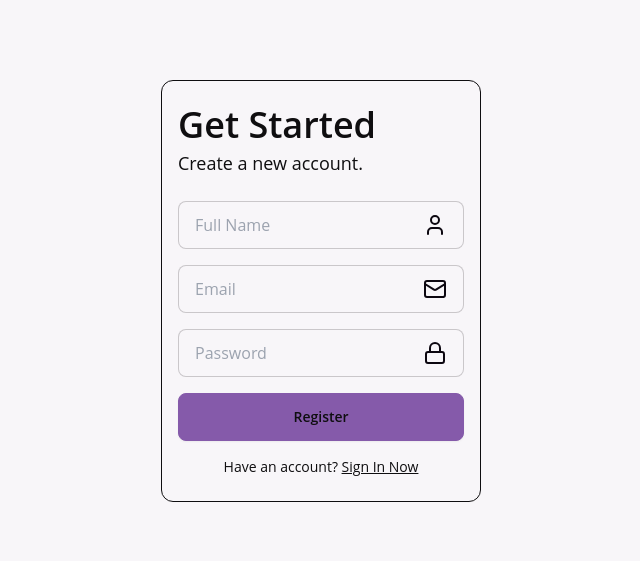
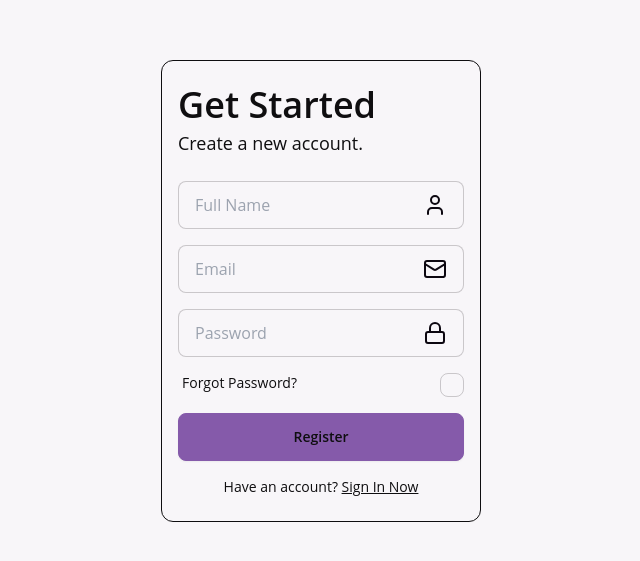
Before and after one commit to Gabriel-L-Martins/fennec-focus, a Next.js app: page /register in a window 1280 px wide. Shown: the part 109-670 px from the top of the page, without its empty margins (319-959 px from the left). Built offline with nearby package versions, Linux system fonts and the light colour scheme; no server answers.

Commit message:
Added 'toggle password visibility'

```diff
--- a/src/app/register/page.tsx
+++ b/src/app/register/page.tsx
@@ -9,6 +9,12 @@ const Register: React.FC = () => {
     const [email, setEmail] = useState('');
     const [password, setPassword] = useState('');
     const [error, setError] = useState('');
+
+    const [passwordVisible, setPasswordVisible] = useState(false);
+
+    const togglePasswordVisibility = () => {
+        setPasswordVisible(!passwordVisible);
+    };
 
     const handleRegister = async (e: React.FormEvent) => {
         e.preventDefault();
@@ -45,6 +51,10 @@ const Register: React.FC = () => {
                         <input type="password" placeholder="Password" value={password} onChange={(e) => setPassword(e.target.value)} />
                         <Lock />
                     </label>
+                    <div className='flex justify-between'>
+                        <a className='link link-hover ml-1 text-sm'>Forgot Password?</a>
+                        <input type="checkbox" className='checkbox' onChange={togglePasswordVisibility}/>
+                    </div>
                     <button className='btn btn-primary'>Register</button>
                     <div className='flex justify-center'>
                         <span className='text-primary-content text-sm'>Have an account? <a href='/login' className='link'>Sign In Now</a></span>
```
